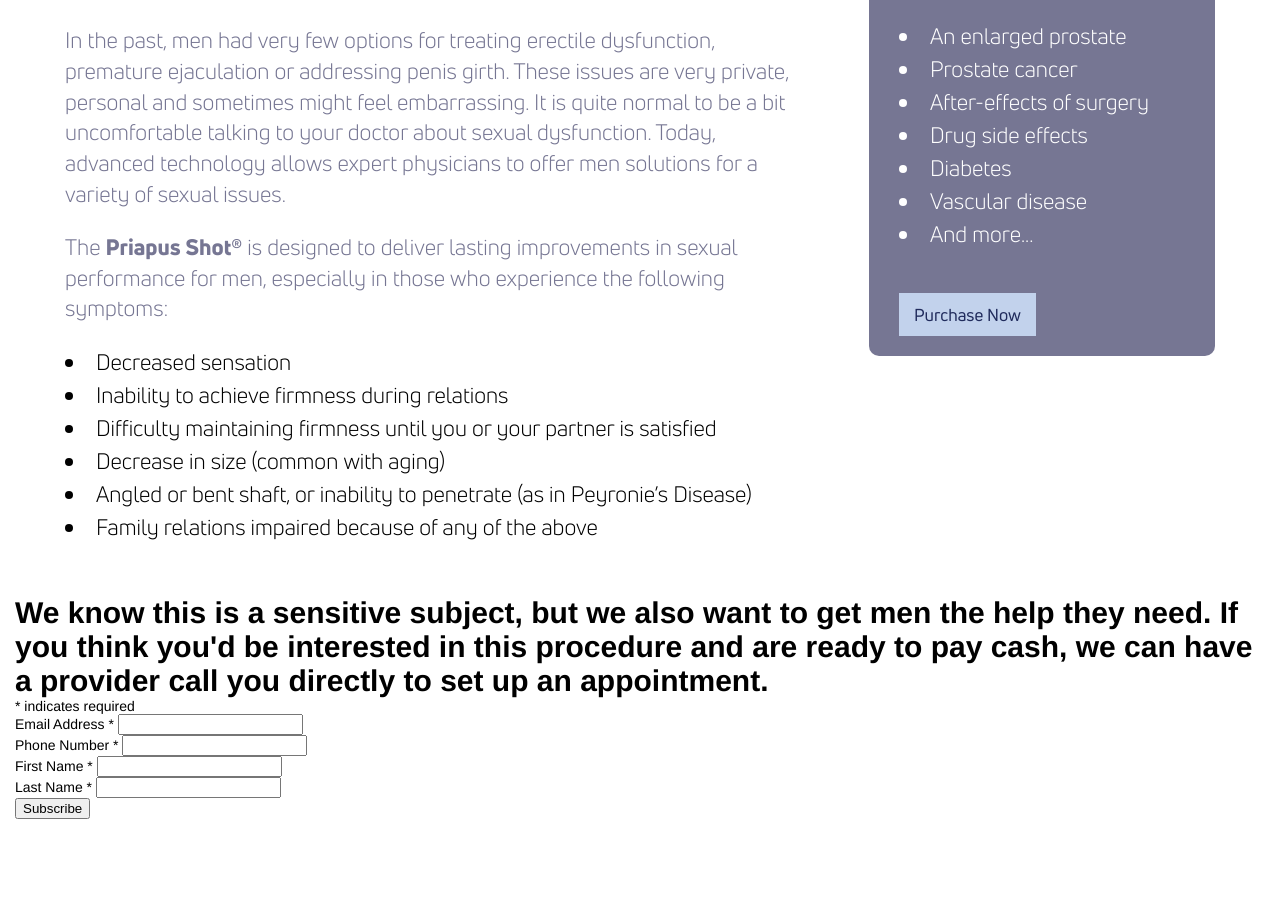
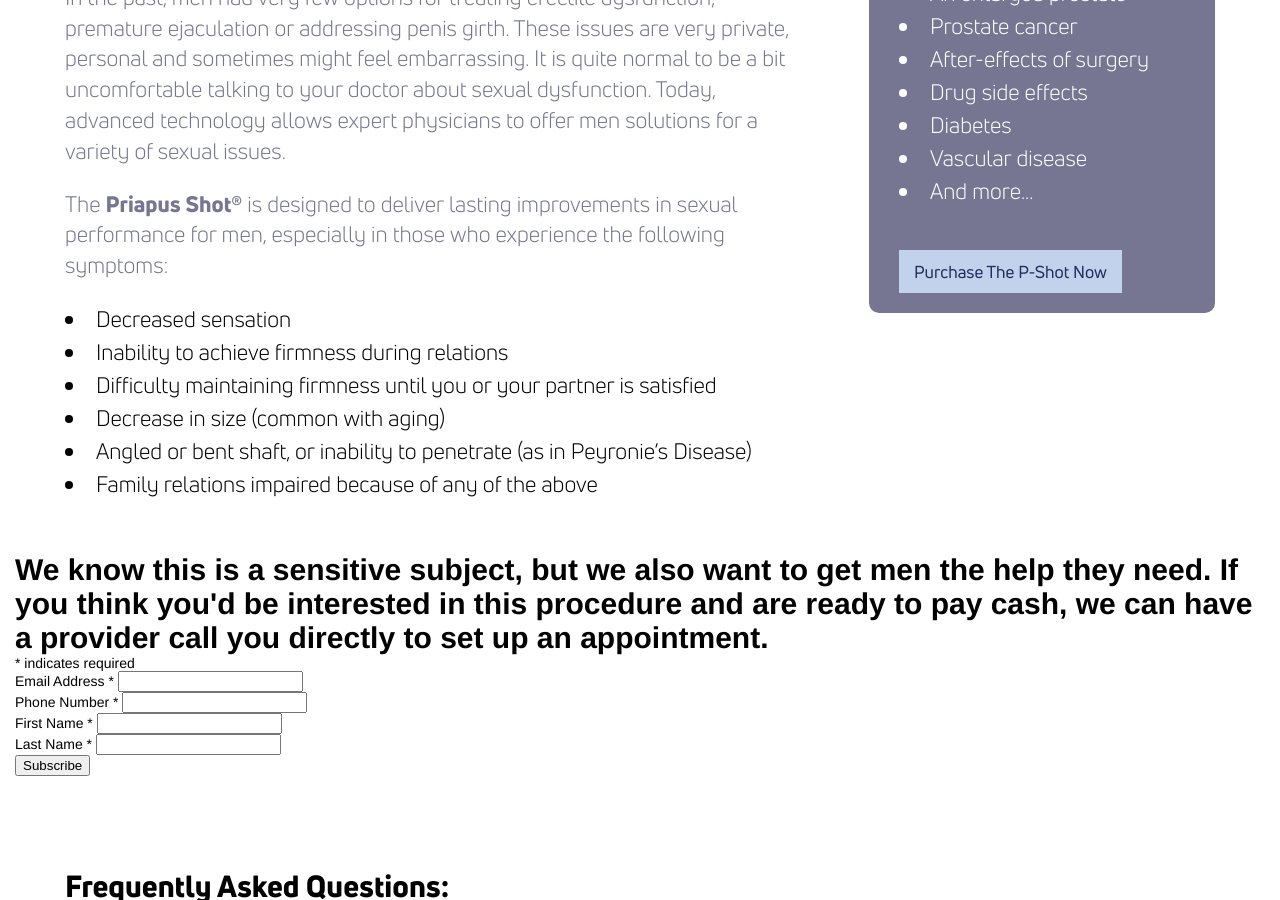
Before and after one commit to theneverwoods/gerstenberg.clinic, a Jekyll site: the page built from services/p-shot.html, in a window 1280 px wide and 900 px high, scrolled down 2803 px. Built offline with Jekyll 4.4.1, drawn with Linux system fonts in a browser that asks for light colours; comment, search, counter and statistics services are not loaded.

Commit message:
Update p-shot.html

```diff
--- a/services/p-shot.html
+++ b/services/p-shot.html
@@ -8,11 +8,6 @@ description: "The P-Shot® procedure is a quick, twenty minute non-surgical proc
 keywords: "Gerstenberg, Gertenberg, Gersteberg, Gerstenburg, Gurstenburg, Gutenberg, Gutenburg, Gurtenberg, Gurtenburg, Paul, Doctor, Dr,wellness,well,male,incontinence,urinary,sexual,p-shot,priapus shot,"
 redirect_from: /pshot
 ---
-
-<div class="row video">
-	<iframe class="assetIframe" style="border:0"
-			src="https://www.youtube.com/embed/playlist?list=PLxFTymMfPQOX-WBozSYQLWE0Uq0phYDID"></iframe>
-</div>
 
 <div class="row cards">
 	<div class="third card dark">
@@ -26,6 +21,10 @@ redirect_from: /pshot
 	</div>
 </div>
 
+<div class="row video">
+	<iframe class="assetIframe" style="border:0"
+			src="https://www.youtube.com/embed/playlist?list=PLxFTymMfPQOX-WBozSYQLWE0Uq0phYDID"></iframe>
+</div>
 
 <div class="row tiles" style="padding-bottom: 60px">
     <div class="half tile img">
@@ -103,7 +102,7 @@ redirect_from: /pshot
                 <li>Vascular disease</li>
                 <li>And more...</li>
             </ul>
-            <a href="https://gerstenbergclinic.square.site/product/p-shot-/8?cp=true&sa=false&sbp=false&q=false&category_id=9" class="btn">Purchase Now</a>
+            <a href="https://gerstenbergclinic.square.site/product/p-shot-/8?cp=true&sa=false&sbp=false&q=false&category_id=9" class="btn">Purchase The P-Shot Now</a>
 		</div>
 	</div>
 </div>
```
